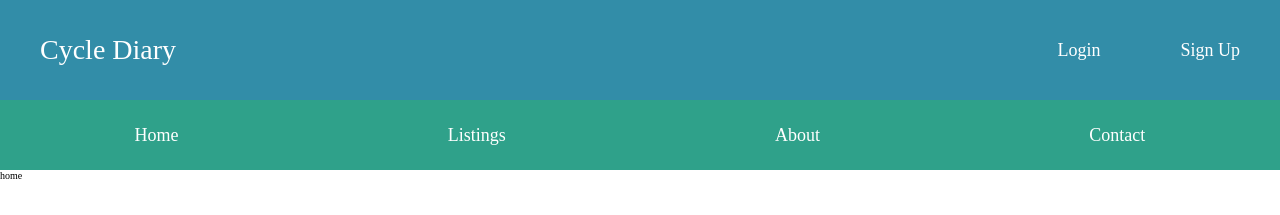
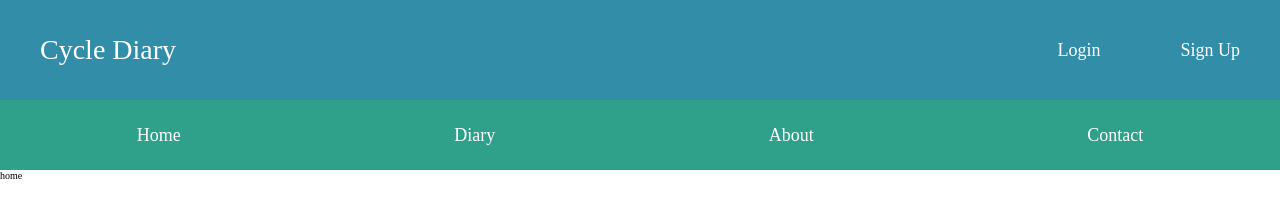
Before and after one commit to mikael1017/cycle-diary, a React (Create React App) app in the folder frontend/: page / in a window 1280 px wide. Shown: the top 215 px of the page. Built offline with nearby package versions, Linux system fonts and the light colour scheme.

Commit message:
changed listings column

```diff
--- a/frontend/src/components/Navbar.js
+++ b/frontend/src/components/Navbar.js
@@ -45,12 +45,8 @@ const navbar = ({ auth: { isAuthenticated, loading }, logout }) => {
             </NavLink>
           </li>
           <li className="navbar__bottom__item">
-            <NavLink
-              className="navbar__bottom__item__link"
-              exact
-              to="/listings"
-            >
-              Listings
+            <NavLink className="navbar__bottom__item__link" exact to="/diary">
+              Diary
             </NavLink>
           </li>
           <li className="navbar__bottom__item">
```
